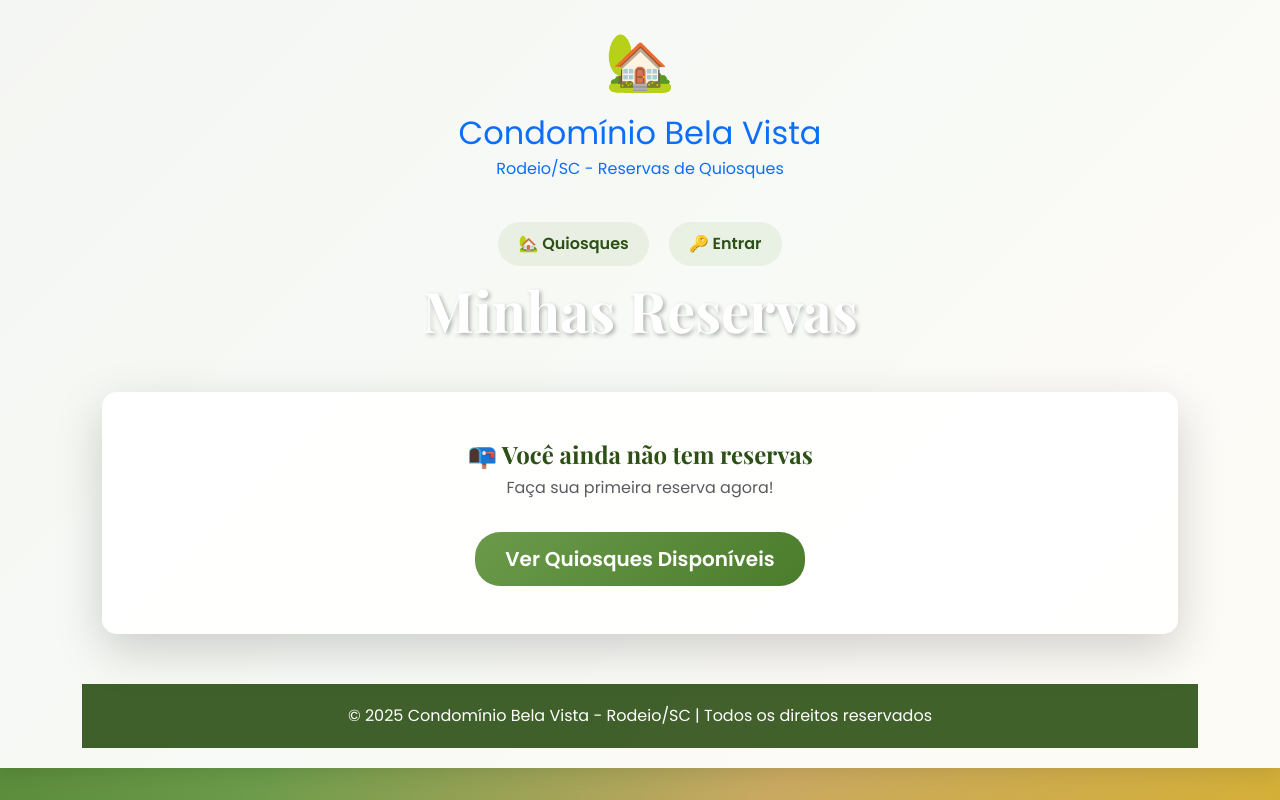
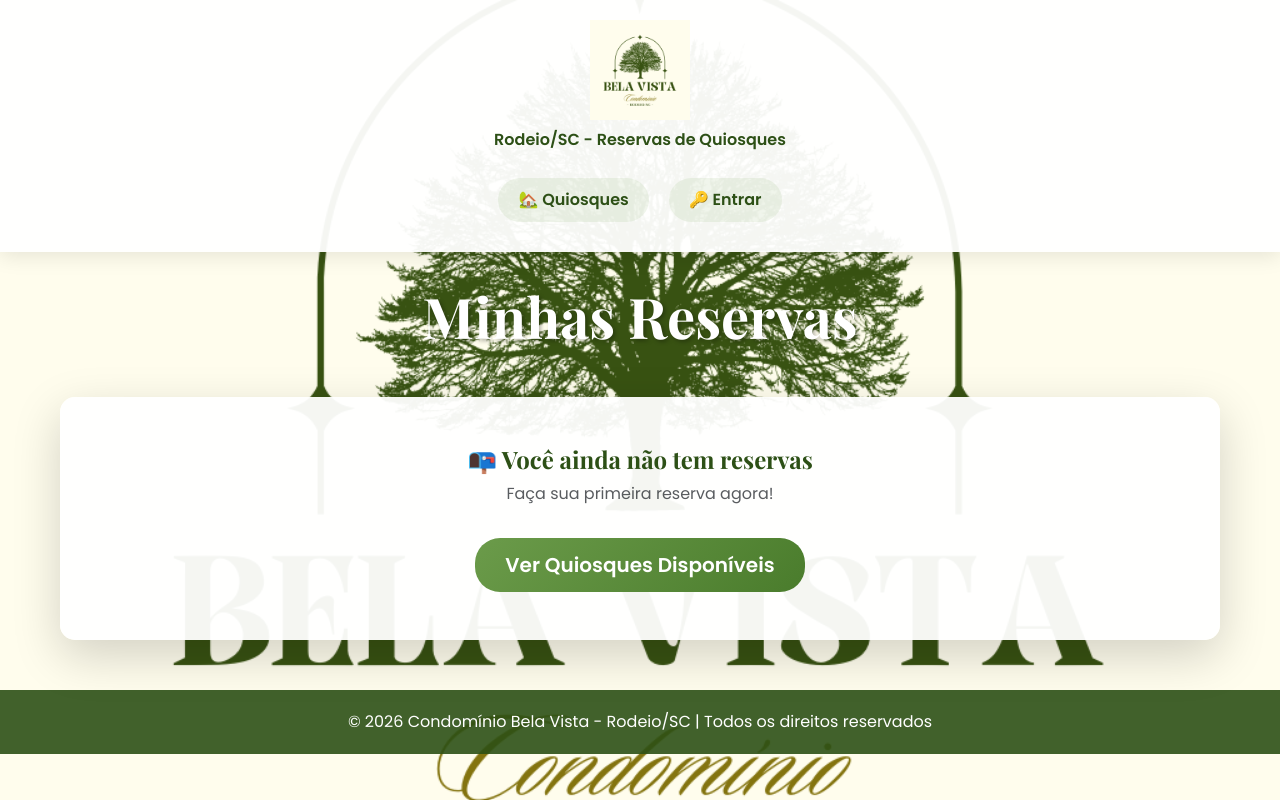
Before and after one commit to FelipeMarques-bot/Reservas-Bela-Vista-atual, a Django app: template templates/reservas_quiosques/minhas_reservas.html in a window 1280 px wide. Run offline with Django 5.2, Linux system fonts and the light colour scheme; the template is opened without the code that fills it, so the values that code supplies are empty.

Commit message:
Refactor base.html for improved structure and styles

```diff
--- a/templates/base.html
+++ b/templates/base.html
@@ -6,16 +6,16 @@
     <meta name="viewport" content="width=device-width, initial-scale=1.0">
     <title>{% block title %}Reservas Bela Vista{% endblock %}</title>
 
-    <!-- Bootstrap CSS -->
     <link href="https://cdn.jsdelivr.net/npm/bootstrap@5.3.0/dist/css/bootstrap.min.css" rel="stylesheet">
-
-    <!-- Google Fonts -->
     <link href="https://fonts.googleapis.com/css2?family=Playfair+Display:wght@700&family=Poppins:wght@300;400;600&display=swap" rel="stylesheet">
 
     <style>
         body {
             font-family: 'Poppins', sans-serif;
-            background: linear-gradient(135deg, #2d5016 0%, #4a7c2c 25%, #6b9b4a 50%, #c9a961 75%, #d4af37 100%);
+            background-image: url("{% static 'img/condominio_bela_vista_fundo.png' %}");
+            background-size: cover;
+            background-position: center;
+            background-attachment: fixed;
             min-height: 100vh;
             margin: 0;
             padding: 0;
@@ -69,7 +69,6 @@
             padding: 0 20px;
         }
 
-        /* Estilo DESTACADO para mensagens de sucesso */
         .alert-success {
             background: linear-gradient(135deg, #28a745 0%, #20c997 100%);
             border: none;
@@ -90,14 +89,8 @@
         }
 
         @keyframes slideInDown {
-            from {
-                opacity: 0;
-                transform: translateY(-50px);
-            }
-            to {
-                opacity: 1;
-                transform: translateY(0);
-            }
+            from { opacity: 0; transform: translateY(-50px); }
+            to { opacity: 1; transform: translateY(0); }
         }
 
         .alert-warning {
@@ -188,7 +181,6 @@
             margin-top: 50px;
         }
 
-        /* Estilo para o botão de logout */
         .nav-logout-btn {
             background: rgba(109, 155, 74, 0.1);
             border: none;
@@ -208,27 +200,20 @@
             transform: translateY(-2px);
             box-shadow: 0 4px 15px rgba(107, 155, 74, 0.3);
         }
-
     </style>
 
     {% block extra_css %}{% endblock %}
 </head>
 <body>
-    <!-- Cabeçalho com Logo e Menu -->
     <div class="header-section">
         <div class="container">
-            <!-- Logo -->
             <div class="logo-container">
                 <a href="{% url 'reservas_quiosques:lista_quiosques' %}" style="text-decoration: none;">
-            <div style="display: inline-block; text-align: center;">
-                <div style="font-size: 3.5rem; margin-bottom: 10px;">🏡</div>
-                <h1 class="logo-text" style="margin: 0; font-size: 2rem;">Condomínio Bela Vista</h1>
-                <p class="logo-subtitle" style="margin-top: 5px;">Rodeio/SC - Reservas de Quiosques</p>
-            </div>
+                    <img src="{% static 'img/condominio_bela_vista_fundo.png' %}" alt="Condomínio Bela Vista" style="max-height: 100px; width: auto;">
+                    <p class="logo-subtitle" style="margin-top: 8px; color: #2d5016; font-weight: 600;">Rodeio/SC - Reservas de Quiosques</p>
                 </a>
             </div>
 
-    <!-- Menu de Navegação -->
             <nav class="nav-menu">
                 <a href="{% url 'reservas_quiosques:lista_quiosques' %}">🏡 Quiosques</a>
 
@@ -239,7 +224,6 @@
                     <a href="{% url 'admin:index' %}">👤 Administrador</a>
                 {% endif %}
 
-        <!-- ✅ LOGOUT CORRIGIDO COM FORMULÁRIO -->
                 <form method="post" action="{% url 'usuarios:logout' %}" style="display: inline; margin: 0;">
                     {% csrf_token %}
                     <button type="submit" class="nav-logout-btn">
@@ -250,11 +234,10 @@
                 <a href="{% url 'usuarios:login' %}">🔑 Entrar</a>
                 {% endif %}
             </nav>
+        </div>
+    </div>
 
-
-    <!-- Conteúdo Principal -->
     <div class="content-wrapper">
-        <!-- Mensagens do Django -->
         {% if messages %}
             {% for message in messages %}
                 <div class="alert alert-{{ message.tags }} alert-dismissible fade show" role="alert">
@@ -264,16 +247,13 @@
             {% endfor %}
         {% endif %}
 
-        <!-- Conteúdo da Página -->
         {% block content %}{% endblock %}
     </div>
 
-    <!-- Rodapé -->
     <footer class="footer">
-        <p class="mb-0">© 2025 Condomínio Bela Vista - Rodeio/SC | Todos os direitos reservados</p>
+        <p class="mb-0">© 2026 Condomínio Bela Vista - Rodeio/SC | Todos os direitos reservados</p>
     </footer>
 
-    <!-- Bootstrap JS -->
     <script src="https://cdn.jsdelivr.net/npm/bootstrap@5.3.0/dist/js/bootstrap.bundle.min.js"></script>
 
     {% block extra_js %}{% endblock %}
```
Lines whose indentation alone changed are shown as unchanged.
